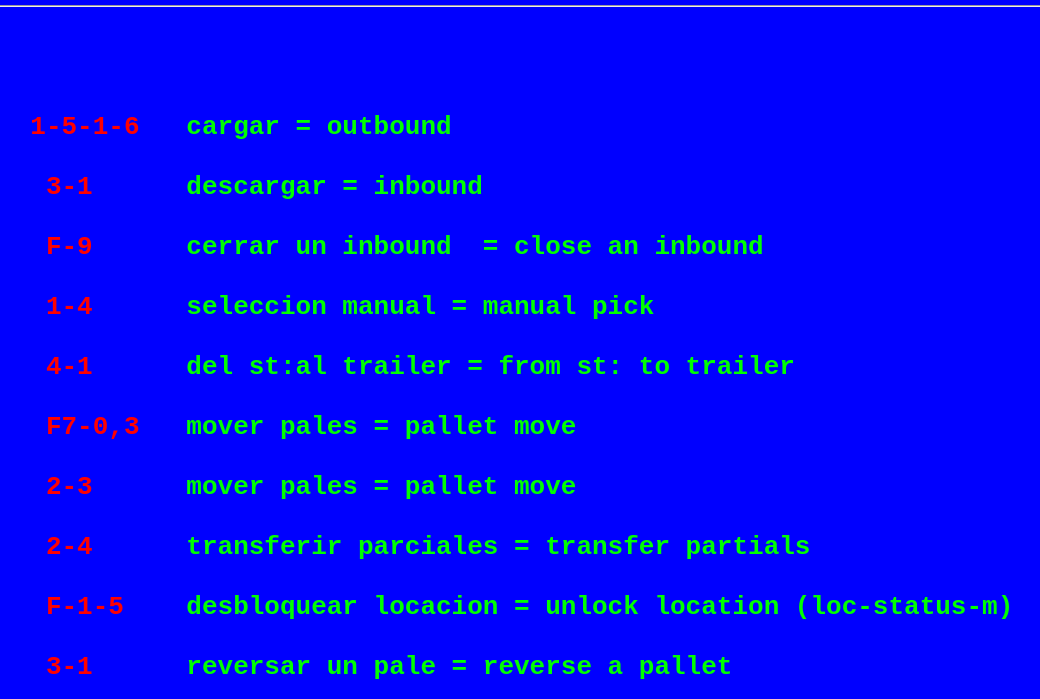
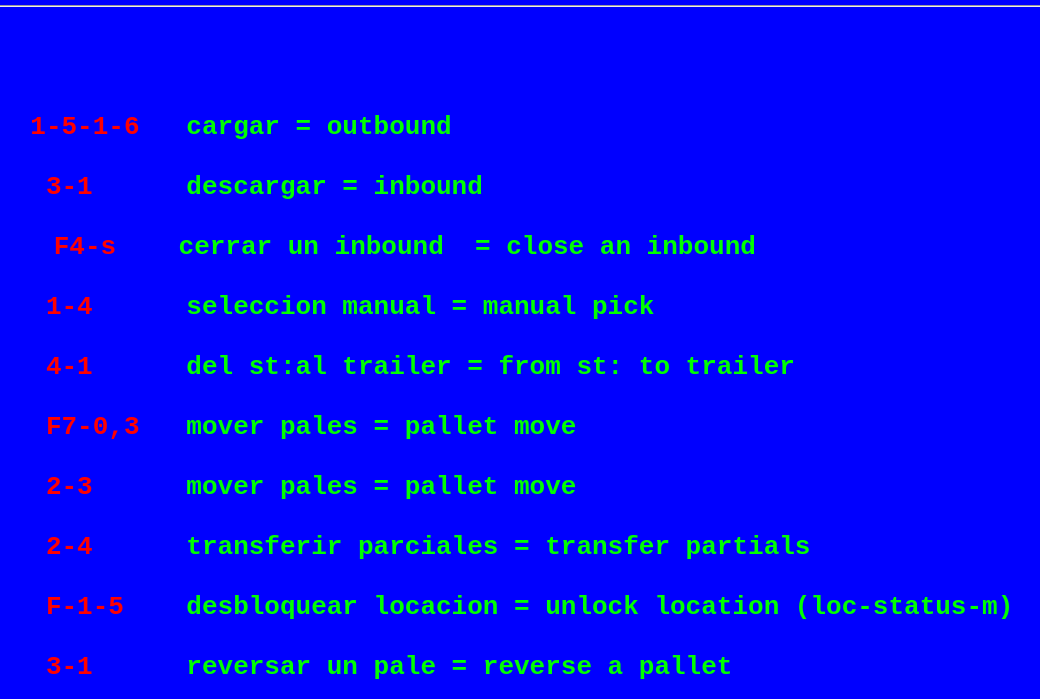
Before and after one commit to liba886/maincode, a plain HTML site: page index.html in a window 1280 px wide. Shown: the part 101-800 px from the top of the page, without its empty margins (48-1088 px from the left). Drawn offline with Linux system fonts and the light colour scheme.

Commit message:
Fix HTML structure and update content

```diff
--- a/index.html
+++ b/index.html
@@ -45,7 +45,7 @@
  <h1>
   <font color="red">1-5-1-6 </font> <text color="00ff00"> cargar = outbound                                              </font> <br>
   <font color="red"> 3-1    </font> <text color="00ff00"> descargar = inbound                                            </font> </br>
-  <font color="red"> F-9    </font> <text color="00ff00"> cerrar un inbound  = close an inbound                          </font> <br>
+  <font color="red"> F4-s  </font> <text color="00ff00"> cerrar un inbound  = close an inbound                          </font> <br>
   <font color="red"> 1-4    </font> <text color="00ff00"> seleccion manual = manual pick                                 </font> <br>
   <font color="red"> 4-1    </font> <text color="00ff00"> del st:al trailer = from st: to trailer                        </font> <br>
   <font color="red"> F7-0,3 </font> <text color="00ff00"> mover pales = pallet move                                      </font> <br>
```
